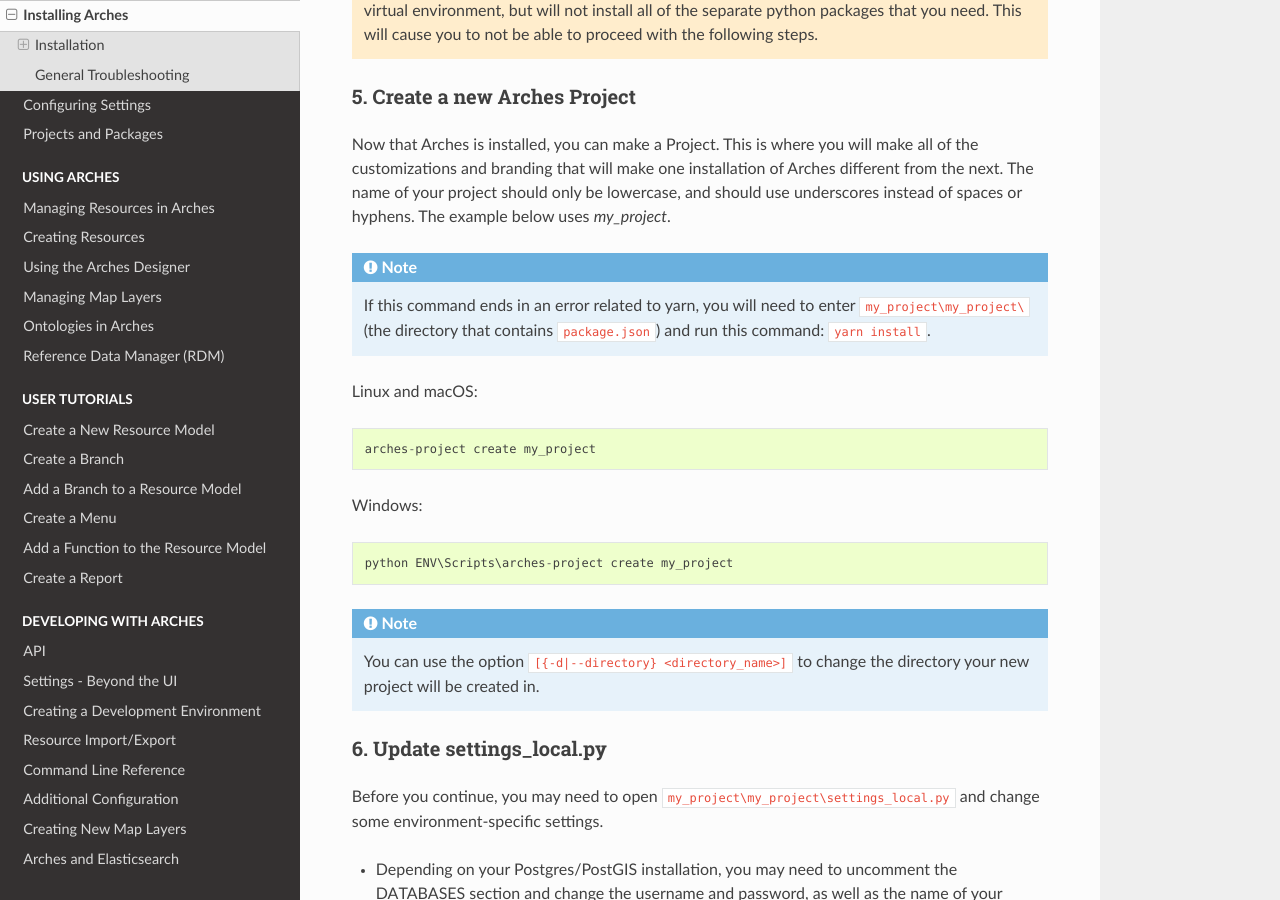
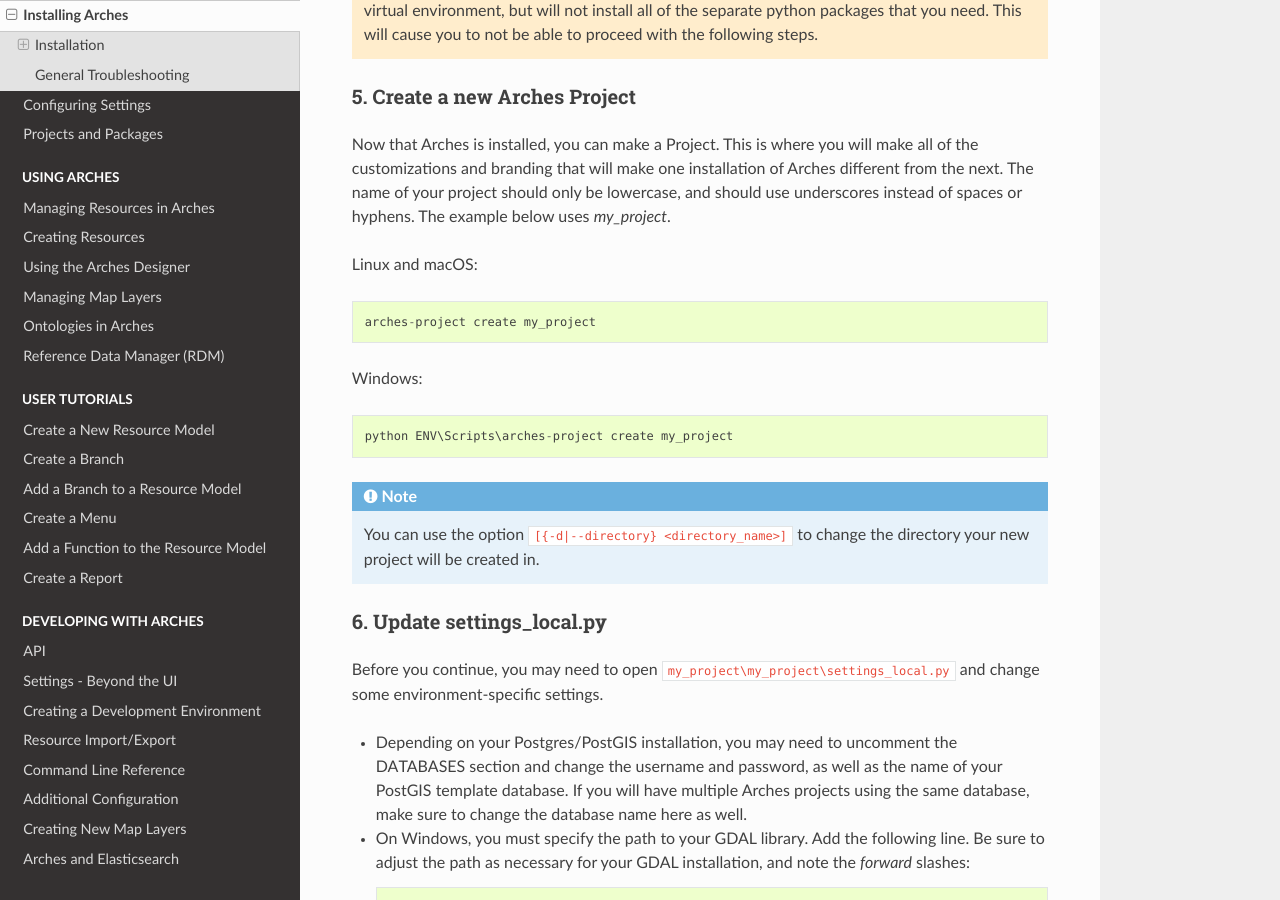
Before and after one commit to archesproject/arches-docs, a Sphinx documentation site: the page built from docs/installation.txt, in a window 1280 px wide and 900 px high, scrolled down 1225 px. Built offline with Sphinx 7.4.7 and the Read the Docs theme 2.0.0, drawn with Linux system fonts in a browser that asks for light colours.

Commit message:
small touchups/typ fixes, remove old notes

```diff
--- a/docs/creating-a-development-environment.txt
+++ b/docs/creating-a-development-environment.txt
@@ -78,4 +78,4 @@
         /my_project # the project, where you store settings and from which you run manage.py_package (could be a git repo)
         /my_package # the package, where you should export your resource models, etc. so you can share them (could be a git repo)
 
-Before proceeding, you should either alter the ``settings.py`` file in your project to give it your postgres/postgis credentials ``DATABASES['default']``, or add a ``settings_local.py`` file and put the credentials there to keep them out of version control (and, if you are on windows, you need ``GDAL_LIBRARY_PATH = path/to/gdalxxx.dll``. Then get ElasticSearch running and you can run ``python manage.py packages -o setup_db``. Now you can run ``python manage.py runserver`` and view Arches in a browser.
+Before proceeding, you should either alter the ``settings.py`` file in your project to give it your postgres/postgis credentials ``DATABASES['default']``, or add a ``settings_local.py`` file and put the credentials there to keep them out of version control (and, if you are on windows, you need ``GDAL_LIBRARY_PATH = path/to/gdalxxx.dll``). Then get ElasticSearch running and you can run ``python manage.py packages -o setup_db``. Now you can run ``python manage.py runserver`` and view Arches in a browser.
--- a/docs/installation.txt
+++ b/docs/installation.txt
@@ -50,8 +50,6 @@
 ------------------------------
 
 Now that Arches is installed, you can make a Project. This is where you will make all of the customizations and branding that will make one installation of Arches different from the next. The name of your project should only be lowercase, and should use underscores instead of spaces or hyphens. The example below uses `my_project`.
-
-.. note:: If this command ends in an error related to yarn, you will need to enter ``my_project\my_project\`` (the directory that contains ``package.json``) and run this command: ``yarn install``.
 
 Linux and macOS::
 
--- a/docs/requirements-and-dependencies.txt
+++ b/docs/requirements-and-dependencies.txt
@@ -28,8 +28,6 @@
 * **PostgreSQL 9.6 with PostGIS 2.3** (see below)
 * **GDAL > 1.11.5** and **GEOS** (see below)
 * **Python 2.7** https://www.python.org/downloads/
-
-    .. note:: We have tested with Python versions 2.7.6 to 2.7.13, but any later 2.7.x release should also work. If you are able to confirm that > 2.7.13 is compatible, let us know.
 
     .. note:: Python 2.7.9 and later comes with pip, however, with < 2.7.9, you will need to get pip from here: https://pip.pypa.io/en/latest/installing.html. We also recommend upgrading pip with this command ``python -m pip install --upgrade pip``.
 
```
Also changed, not shown: other parts of docs/creating-a-development-environment.txt (+1 -1 lines).
